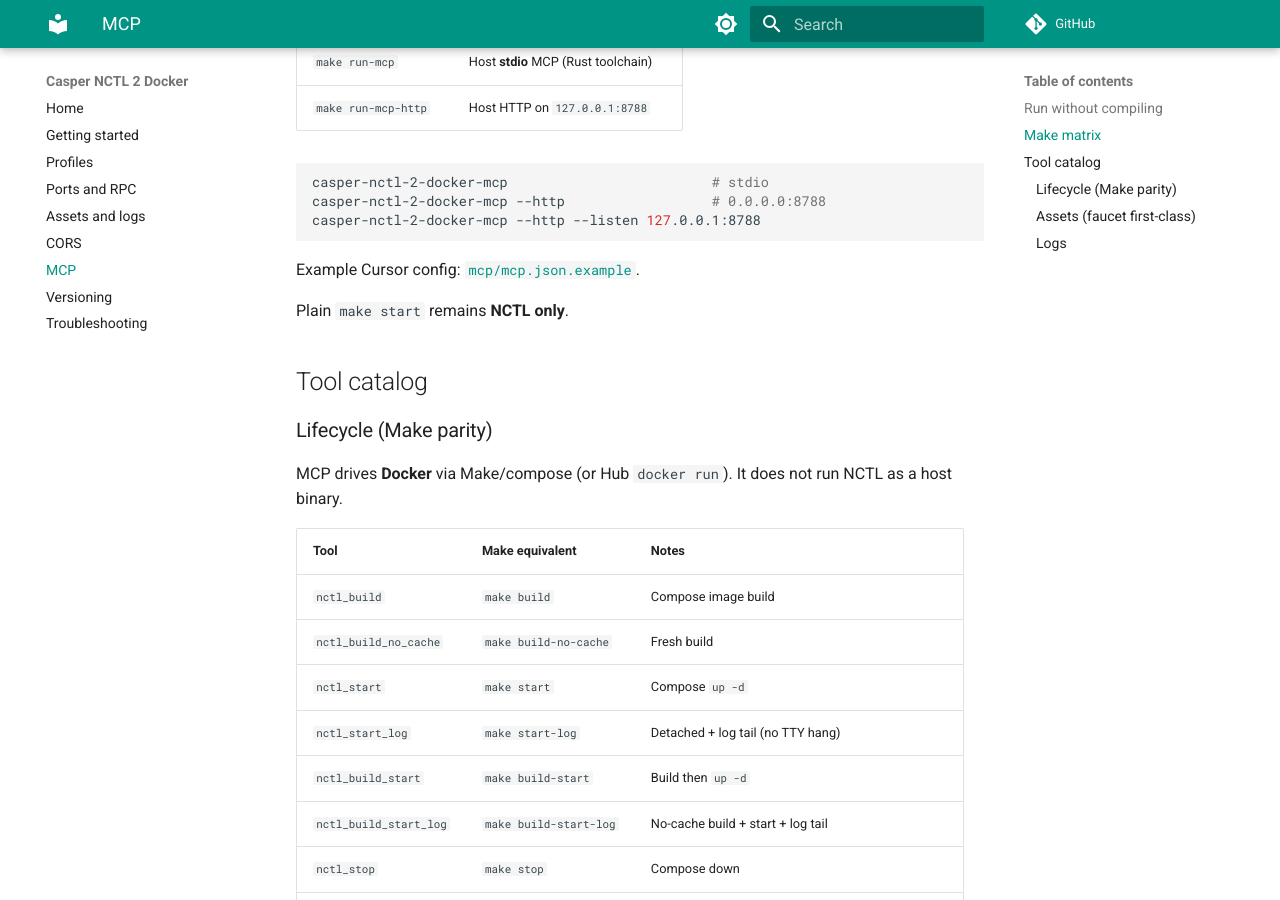
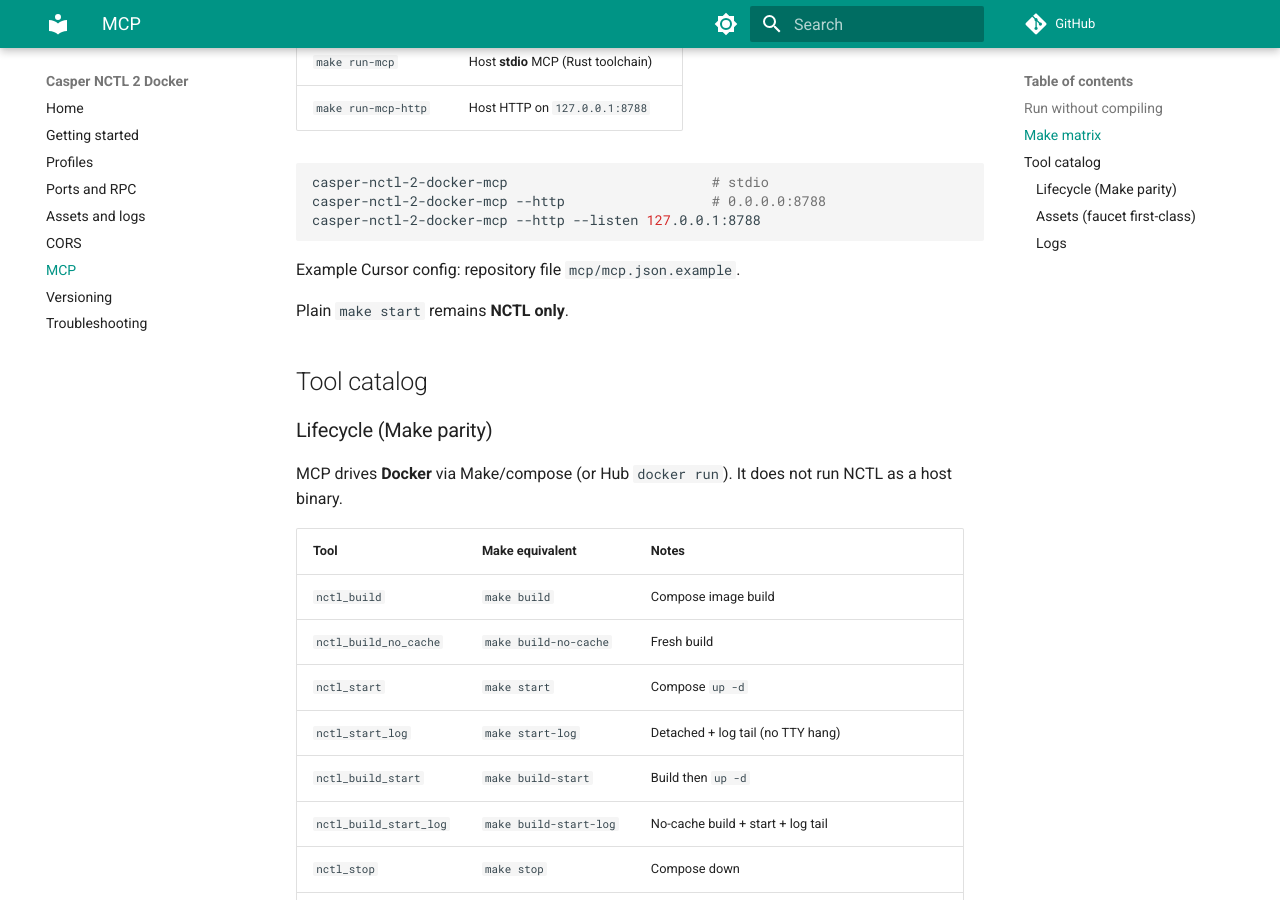
Before and after one commit to gRoussac/casper-nctl-2-docker, an MkDocs documentation site: the page built from docs/mcp.md, in a window 1280 px wide and 900 px high, scrolled down 1067 px. Built offline with MkDocs 1.6.1 and Material for MkDocs 9.7.7, drawn with Linux system fonts in a browser that asks for light colours; comment, search, counter and statistics services are not loaded.

Commit message:
fix docs: mkdocs strict link to mcp.json.example (#11)
* fix docs: drop out-of-tree mcp.json.example link for mkdocs --strict

Co-authored-by: Cursor <cursoragent@cursor.com>

* ci: always report required PR image checks on docs-only changes

Branch protection waits for Build Docker image 2.1/2.2 and Build CORS
image; paths-ignore skipped the whole workflow so those statuses never
appeared. Run the workflow on every PR and no-op the heavy builds when
only docs paths change.

Co-authored-by: Cursor <cursoragent@cursor.com>

* ci: skip PR image builds for Actions-only diffs too

Workflow edits do not change image contents; treat .github/* like docs
so required checks still report success without a full NCTL rebuild.

Co-authored-by: Cursor <cursoragent@cursor.com>

* ci: drop vague workflow comments

Co-authored-by: Cursor <cursoragent@cursor.com>

---------

Co-authored-by: Cursor <cursoragent@cursor.com>

````diff
--- a/docs/mcp.md
+++ b/docs/mcp.md
@@ -44,7 +44,7 @@ casper-nctl-2-docker-mcp --http                  # 0.0.0.0:8788
 casper-nctl-2-docker-mcp --http --listen 127.0.0.1:8788
 ```
 
-Example Cursor config: [`mcp/mcp.json.example`](../mcp/mcp.json.example).
+Example Cursor config: repository file `mcp/mcp.json.example`.
 
 Plain `make start` remains **NCTL only**.
 
````
Also changed, not shown: 1 other file.
